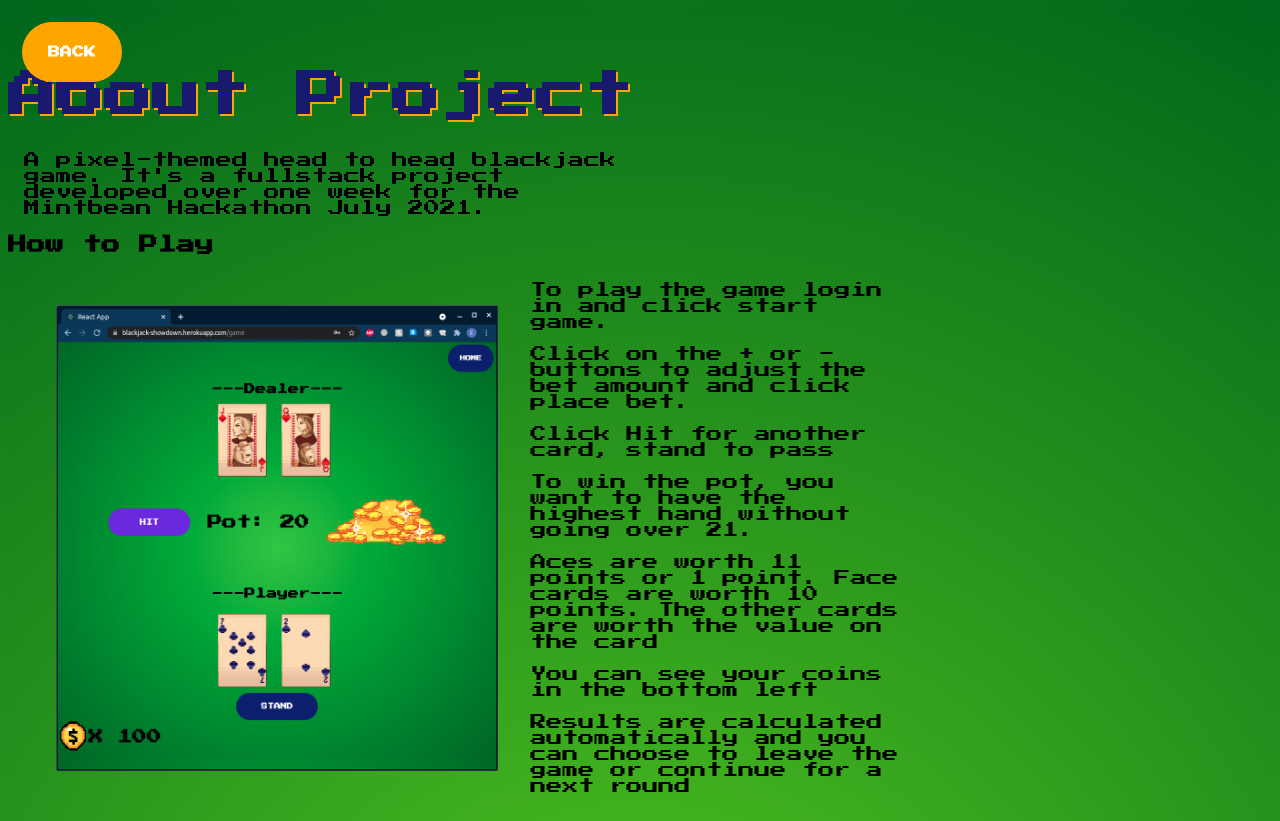
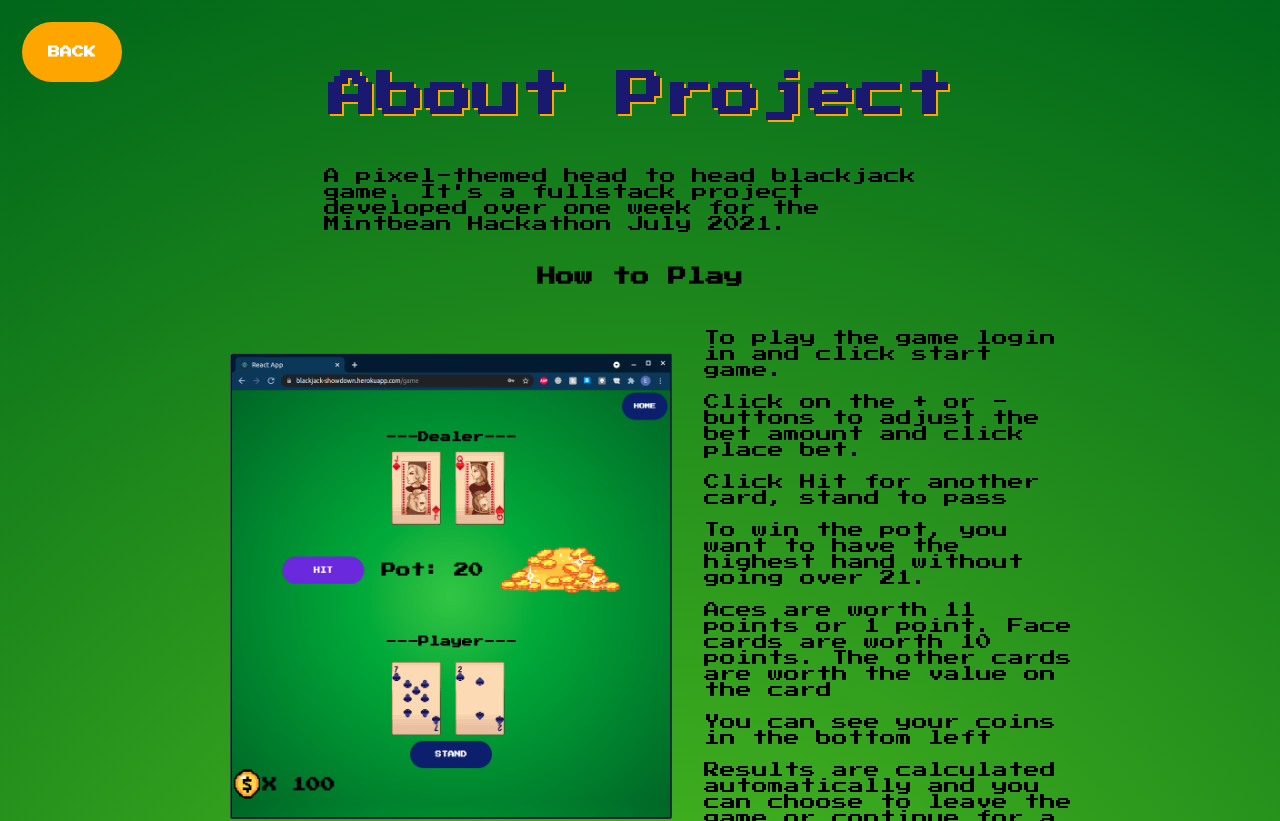
Before and after one commit to Chase78712002/Blackjack-Showdown, a React (Create React App) app in the folder client/: page /about in a window 1280 px wide. Shown: the top 821 px of the page. Built offline with nearby package versions, Linux system fonts and the light colour scheme; no server answers.

Commit message:
tweak css

```diff
--- a/client/src/pages/About.css
+++ b/client/src/pages/About.css
@@ -1,4 +1,4 @@
-.content {
+.explain {
   display: flex;
   flex-direction: column;
   align-items: center;
```
